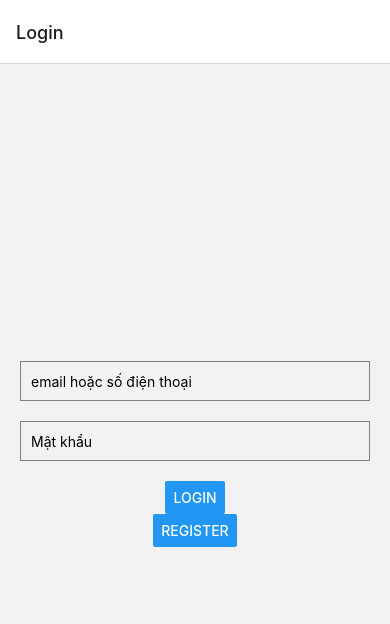
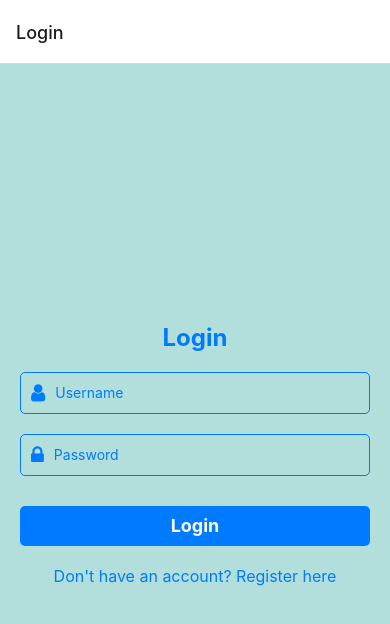
Before and after one commit to NhanTanDat/appchatmobile, a React Native app: screen /Login in a window 390 px wide. Shown: the top 624 px of the page. Built offline with nearby package versions, Linux system fonts and the light colour scheme.

Commit message:
xong css register

```diff
--- a/modules/Auth/Login.js
+++ b/modules/Auth/Login.js
@@ -1,9 +1,10 @@
 
 import { useNavigation } from '@react-navigation/native';
 import React, { useEffect, useState } from 'react';
-import { View, Text, TextInput, Button, StyleSheet, Alert } from 'react-native';
+import { View, Text, TextInput, Button, StyleSheet, Alert, ImageBackground, TouchableOpacity } from 'react-native';
 import { baseUrl, postRequest } from "../service";
 import AsyncStorage from '@react-native-async-storage/async-storage';
+import Icon from 'react-native-vector-icons/FontAwesome';
 
 export default function Login() {
   const navigation = useNavigation();
@@ -85,45 +86,112 @@ const checkUser =async()=>{
     checkUser();
   }
   return (
-    <View style={styles.container}>
-      <TextInput
+    <ImageBackground
+    source={require('../../assets/anhnen-1.png')}
+   style={styles.background}
+>
+
+<View style={styles.container}>
+    <Text style={styles.title}>Login</Text>
+    <View style={styles.inputContainer}>
+                <Icon name="user" size={20} color="#007bff" style={styles.inputIcon} />
+                <TextInput
                 style={styles.input}
-                placeholder="email hoặc số điện thoại"
+                placeholder="Username"
+                placeholderTextColor="#007bff"
                 value={username}
                 onChangeText={setUsername}
             />
-            <Text>{storedUsername}</Text>
+         </View>
+        <View style={styles.inputContainer}>
+        <Icon name="lock" size={20} color="#007bff" style={styles.inputIcon} />
             <TextInput
                 style={styles.input}
-                placeholder="Mật khẩu"
+                placeholder="Password"
+                placeholderTextColor="#007bff"
                 secureTextEntry={true}
                 value={password}
                 onChangeText={setPassword}
 
             />
-            {error && ( <Text style={error ?  {margin: "20px"} : {margin: "0px"} }>
-            {error}
-            </Text>)}
 
-    <Button title="Login" onPress={fetchDataLogin}/>
-    <Button title="Register" onPress={handlePushRegister}/>
+
     </View>
+            <TouchableOpacity
+                style={styles.button}
+                onPress={fetchDataLogin}
+            >
+                <Text style={styles.buttonText}>Login</Text>
+            </TouchableOpacity>
+            <TouchableOpacity
+                style={styles.link}
+                onPress={handlePushRegister}
+            >
+                <Text style={styles.linkText}>Don't have an account? Register here</Text>
+            </TouchableOpacity>
+    </View>
+    </ImageBackground>
   );
 };
 
 const styles = StyleSheet.create({
+  background: {
+    flex: 1,
+    resizeMode: 'cover',
+    justifyContent: 'center',
+
+},
   container: {
     flex: 1,
     justifyContent: 'center',
     alignItems: 'center',
+    paddingHorizontal: 20,
+    backgroundColor: '#b2dfdb',
     padding: 20,
   },
-  input: {
-    width: '100%',
-    height: 40,
-    borderColor: 'gray',
-    borderWidth: 1,
+  title: {
+    fontSize: 24,
+    fontWeight: 'bold',
     marginBottom: 20,
-    paddingHorizontal: 10,
-  },
+    color: '#007bff',
+},
+inputContainer: {
+  flexDirection: 'row',
+  alignItems: 'center',
+  width: '100%',
+  marginBottom: 20,
+  borderWidth: 1,
+  borderColor: '#007bff',
+  borderRadius: 5,
+  paddingHorizontal: 10,
+},
+inputIcon: {
+  marginRight: 10,
+},
+input: {
+  flex: 1,
+  height: 40,
+  color: '#007bff',
+},
+button: {
+  backgroundColor: '#007bff',
+  width: '100%',
+  height: 40,
+  justifyContent: 'center',
+  alignItems: 'center',
+  borderRadius: 5,
+  marginTop: 10,
+},
+buttonText: {
+  color: '#fff',
+  fontSize: 18,
+  fontWeight: 'bold',
+},
+link: {
+  marginTop: 20,
+},
+linkText: {
+  color: '#007bff',
+  fontSize: 16,
+},
 });
--- a/modules/Auth/Register.js
+++ b/modules/Auth/Register.js
@@ -1,6 +1,7 @@
 import React, { useState } from 'react';
-import { View, Text, TextInput, Button, StyleSheet } from 'react-native';
-import { baseUrl, postRequest } from "../service";
+import { View, Text, TextInput, TouchableOpacity, StyleSheet } from 'react-native';
+import Icon from 'react-native-vector-icons/FontAwesome';
+import { postRequest } from "../service";
 import AsyncStorage from '@react-native-async-storage/async-storage';
 import { useNavigation } from '@react-navigation/native';
 
@@ -16,80 +17,72 @@ const Register = () => {
         navigation.navigate('Message');
     }
 
-    const handleRegister = () => {
-        console.log(phone);
-        console.log(name);
-        console.log(username);
-        console.log(password);
-        // Call the function to register the user
-        fetchDataRegister();
+    const handleRegister = async () => {
+        const apiUrl = 'http://localhost:3000/api/users/register';
+        const requestBody = JSON.stringify({ name, email: username, password, phone });
 
-    }
-      const fetchDataRegister = async () => {
-        const apiUrl = 'http://localhost:3000/api/users/register';
-        const headers = {
-            'Content-Type': 'application/json; charset=utf-8',
-            // 'Authorization':'Bearer eyJhbGciOiJIUzI1NiIsInR5cCI6IkpXVCJ9.eyJpc3MiOiJUYW4gRGF0Iiwic3ViIjoiNjVlNzM2MTk1MDA5ZTQ2ZWE4ZTE0Zjc0IiwiaWF0IjoxNzA5NjUxNTE5NTY0LCJleHAiOjE3MDk4MjQzMTk1NjR9.-JXf68b7vaUQpTtkK5Z_A0QkoalNlUwWvdldiXMlnPM'
-        };
-        const requestBody = {
-            name: name,
-            email: username,
-            password: password,
-            phone:phone
-        };
-        const response = await postRequest(
-          apiUrl,
-          JSON.stringify(requestBody)
-        );
-
+        try {
+            const response = await postRequest(apiUrl, requestBody);
 
             if (!response.error) {
-          console.log(response)
                 await AsyncStorage.setItem('token', response.token);
-          handlePushChat()
+                handlePushChat();
+            } else {
+                setError(response.message);
+            }
+        } catch (error) {
+            console.error('There was a problem with the registration:', error);
+            setError('An error occurred while registering. Please try again later.');
+        }
     }
 
-        if (response.error) {
-          console.log(response.message)
-          return setError(response.message);
-        }
-    }
     return (
         <View style={styles.container}>
-            <Text style={styles.heading}>User Registration</Text>
+            <Text style={styles.title}>User Registration</Text>
+            <View style={styles.inputContainer}>
+                <Icon name="user" size={20} color="#007bff" style={styles.inputIcon} />
                 <TextInput
                     style={styles.input}
-                placeholder="Tên"
+                    placeholder="Name"
                     value={name}
                     onChangeText={setName}
                 />
+            </View>
+            <View style={styles.inputContainer}>
+                <Icon name="phone" size={20} color="#007bff" style={styles.inputIcon} />
                 <TextInput
                     style={styles.input}
-                placeholder="Số điện thoại"
+                    placeholder="Phone Number"
                     value={phone}
                     onChangeText={setPhone}
                 />
+            </View>
+            <View style={styles.inputContainer}>
+                <Icon name="user" size={20} color="#007bff" style={styles.inputIcon} />
                 <TextInput
                     style={styles.input}
-                placeholder="Tên đăng nhập"
+                    placeholder="Username"
                     value={username}
                     onChangeText={setUsername}
                 />
+            </View>
+            <View style={styles.inputContainer}>
+                <Icon name="lock" size={20} color="#007bff" style={styles.inputIcon} />
                 <TextInput
                     style={styles.input}
-                placeholder="Mật khẩu"
+                    placeholder="Password"
                     secureTextEntry={true}
                     value={password}
                     onChangeText={setPassword}
                 />
-
-            {error && ( <Text style={error ?  {margin: "20px"} : {margin: "0px"} }>
-            {error}
-            </Text>)}
-            <Button
-                title="Register"
+            </View>
+            {error && <Text style={styles.error}>{error}</Text>}
+            <TouchableOpacity
+                style={styles.button}
                 onPress={handleRegister}
-            />
+            >
+                <Text style={styles.buttonText}>Register</Text>
+            </TouchableOpacity>
         </View>
     );
 };
@@ -100,19 +93,48 @@ const styles = StyleSheet.create({
         justifyContent: 'center',
         alignItems: 'center',
         paddingHorizontal: 20,
+        backgroundColor: '#f0f8ff', // Light blue background
     },
-    heading: {
+    title: {
         fontSize: 24,
         marginBottom: 20,
+        color: '#007bff', // Blue text color
+    },
+    inputContainer: {
+        flexDirection: 'row',
+        alignItems: 'center',
+        width: '100%',
+        marginBottom: 20,
+        borderWidth: 1,
+        borderColor: '#007bff', // Blue border color
+        borderRadius: 5,
+        paddingHorizontal: 10,
+    },
+    inputIcon: {
+        marginRight: 10,
     },
     input: {
+        flex: 1,
+        height: 40,
+        color: '#007bff', // Blue input text color
+    },
+    button: {
+        backgroundColor: '#007bff', // Blue button background color
         width: '100%',
         height: 40,
-        marginBottom: 10,
-        paddingHorizontal: 10,
-        borderColor: '#ccc',
-        borderWidth: 1,
-        borderRadius: 4,
+        justifyContent: 'center',
+        alignItems: 'center',
+        borderRadius: 5,
+        marginTop: 10,
+    },
+    buttonText: {
+        color: '#fff', // White button text color
+        fontSize: 18,
+        fontWeight: 'bold',
+    },
+    error: {
+        color: 'red',
+        marginTop: 10,
     },
 });
 
--- a/modules/Home/Home.js
+++ b/modules/Home/Home.js
@@ -1,43 +1,81 @@
 // DetailsScreen.js
 import { useNavigation } from '@react-navigation/native';
 import React from 'react';
-import { View, Text, Button, StyleSheet } from 'react-native';
+import { View, Text, StyleSheet, TouchableOpacity } from 'react-native';
+import Icon from 'react-native-vector-icons/FontAwesome';
 
 export default function Home() {
     const navigation = useNavigation();
 
     return (
+        <View style={styles.background}>
         <View style={styles.container}>
-            <Text>Home Screen</Text>
+        <Icon name="user-circle" size={50} color="#007bff" style={styles.icon} />
+            <Text style={styles.title}> Welcome To Hallo</Text>
             <View style={styles.buttonContainer}>
-                <Button
-                    title="Go to Register"
+                <TouchableOpacity
+                    style={styles.button}
+                    onPress={() => navigation.navigate('Login')}
+                >
+                    <Text style={styles.buttonText}>Login</Text>
+                </TouchableOpacity>
+                <TouchableOpacity
+                    style={styles.button}
                     onPress={() => navigation.navigate('Register')}
-                />
-                <Button
-                    title="Go to Login"
-                    onPress={() => navigation.navigate('Login')}
-                />
-                <Button
-                    title="Go to Chat"
-                    onPress={() => navigation.navigate('Message')}
-                />
+                >
+                    <Text style={styles.buttonText}>Register</Text>
+                </TouchableOpacity>
+                <TouchableOpacity
+                    style={styles.button}
+                    onPress={() => navigation.navigate('Chat')}
+                >
+                    <Text style={styles.buttonText}>Chat</Text>
+                </TouchableOpacity>
             </View>
         </View>
+    </View>
+
    );
-}
+};
 
 const styles = StyleSheet.create({
+background: {
+    flex: 1,
+    backgroundColor: '#b2dfdb',
+
+},
 container: {
     flex: 1,
+    justifyContent: 'center',
     alignItems: 'center',
-        justifyContent: 'center',
+    padding: 20,
+},
+icon: {
+    marginBottom: 20,
+},
+title: {
+    fontSize: 30,
+    fontWeight: 'bold',
+    color: '#OOO',
+    marginBottom: 35,
+    textAlign: 'center',
 },
 buttonContainer: {
-        position: 'absolute',
-        bottom: 20,
     width: '100%',
-        flexDirection: 'row',
-        justifyContent: 'space-evenly',
+    alignItems: 'center',
+},
+button: {
+    backgroundColor: '#007bff',
+    width: 127,
+    height: 127,
+    borderRadius: 127,
+    justifyContent: 'center',
+    alignItems: 'center',
+    marginVertical: 10,
+},
+buttonText: {
+    color: '#fff',
+    fontSize: 30,
+    fontWeight: 'bold',
 },
 });
```
Also changed, not shown: Text.txt (deleted), assets/anhnen-1.png (added). Lines whose indentation alone changed are shown as unchanged.
